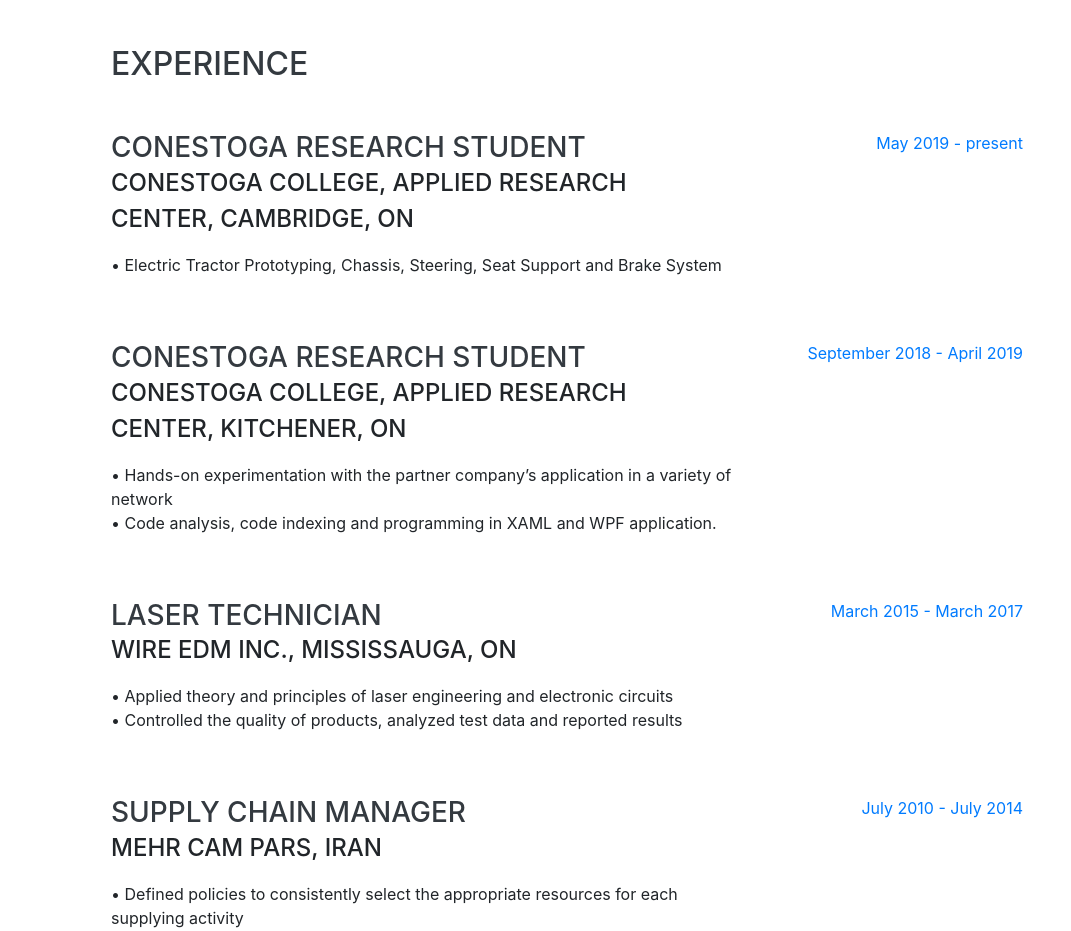
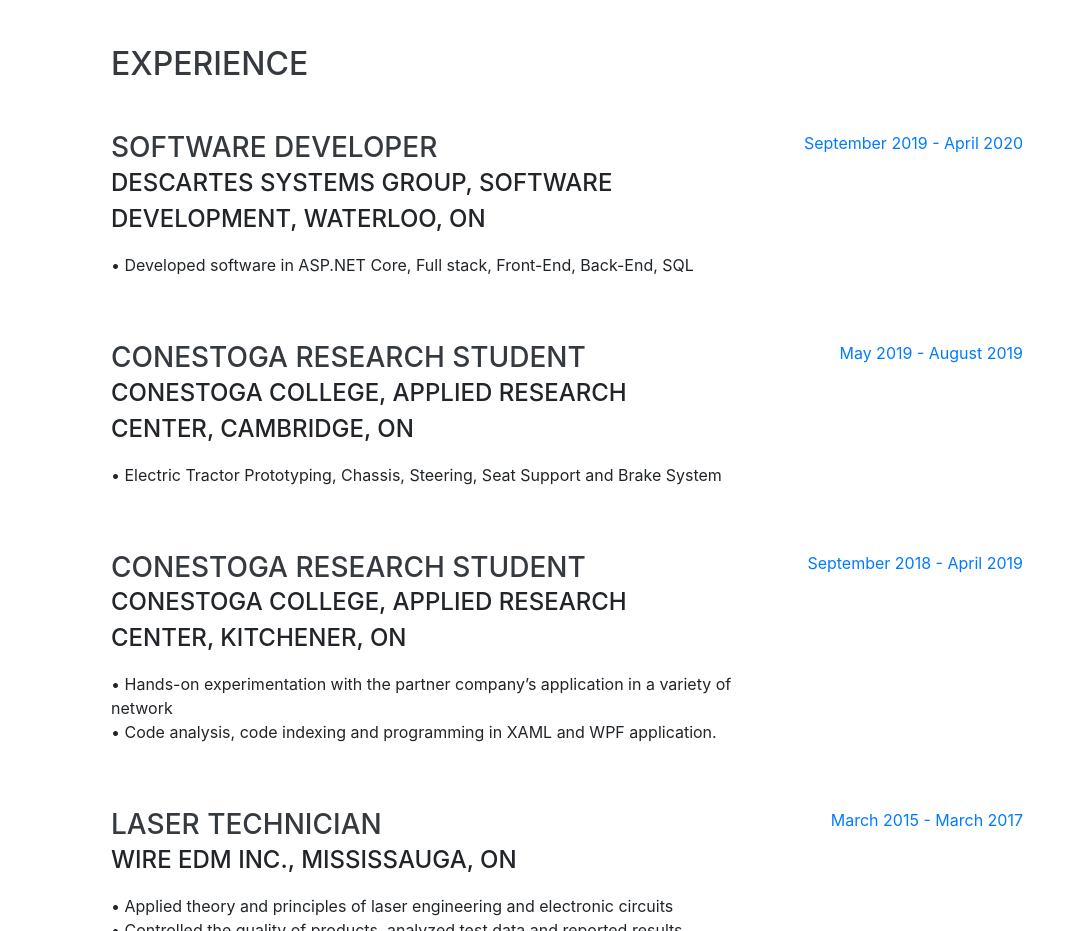
Before and after one commit to MajidToorani/RESUME, a website with bundled scripts: page index.html in a window 1280 px wide. Shown: the part 804-1735 px from the top of the page, without its empty margins (209-1280 px from the left). Built offline with nearby package versions, Linux system fonts and the light colour scheme; a web font is replaced by a local one.

Commit message:
Update index.html

```diff
--- a/index.html
+++ b/index.html
@@ -95,12 +95,23 @@
 
 		<div class="resume-item d-flex flex-column flex-md-row justify-content-between mb-5">
           <div class="resume-content">
+            <h3 class="mb-0">Software Developer</h3>
+            <div class="subheading mb-3">Descartes Systems Group, Software Development, Waterloo, ON</div>
+            <p>•	Developed software in ASP.NET Core, Full stack, Front-End, Back-End, SQL </p>
+          </div>
+          <div class="resume-date text-md-right">
+            <span class="text-primary">September 2019 - April 2020</span>
+          </div>
+        </div>
+
+		<div class="resume-item d-flex flex-column flex-md-row justify-content-between mb-5">
+          <div class="resume-content">
             <h3 class="mb-0">Conestoga Research Student</h3>
             <div class="subheading mb-3">Conestoga College, Applied Research Center, Cambridge, ON</div>
             <p>•	Electric Tractor Prototyping, Chassis, Steering, Seat Support and Brake System </p>
           </div>
           <div class="resume-date text-md-right">
-            <span class="text-primary">May 2019 - present</span>
+            <span class="text-primary">May 2019 - August 2019</span>
           </div>
         </div>
 
```
